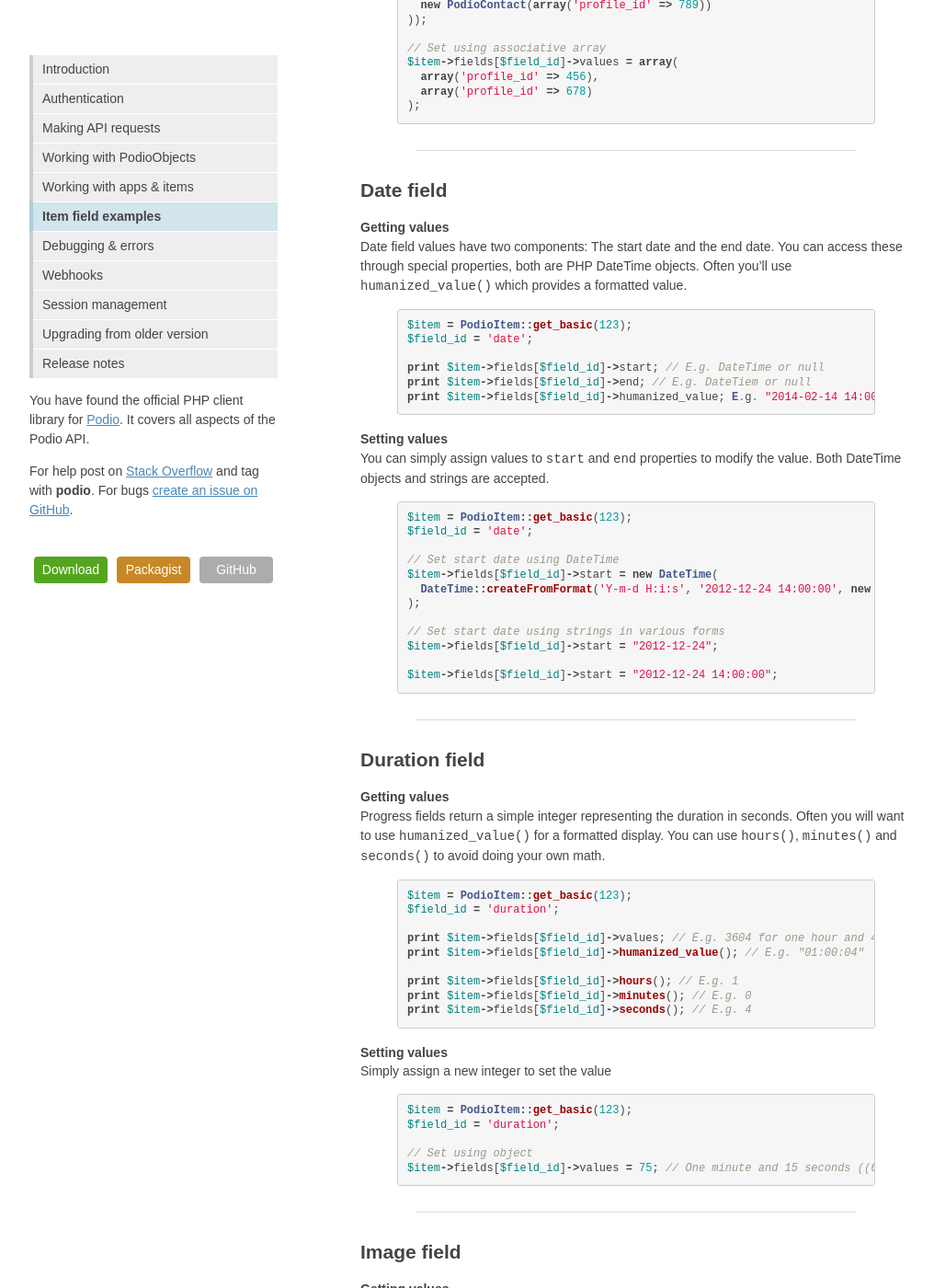
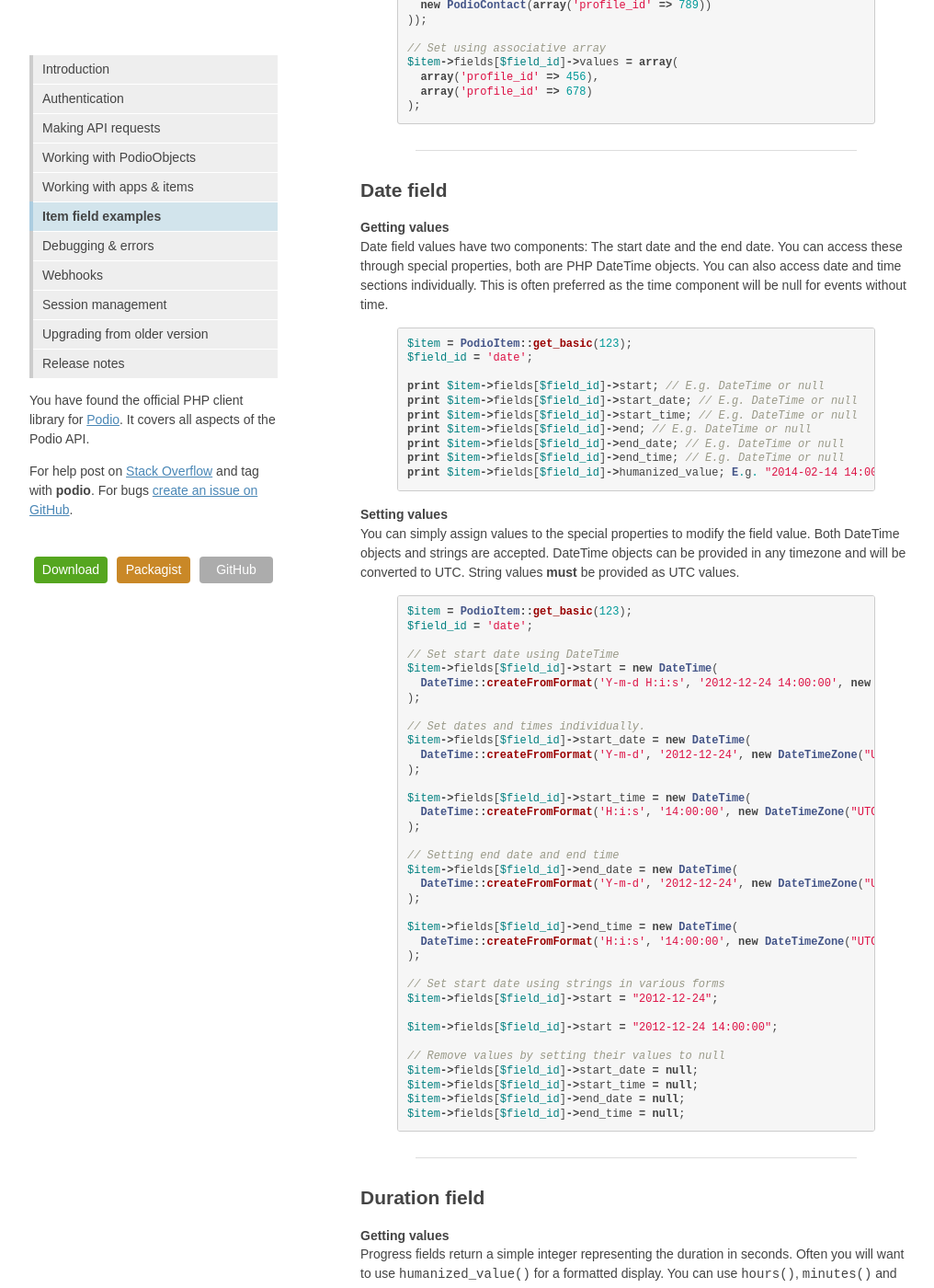
Before and after one commit to podio-community/podio-php, a Jekyll site: the page built from fields/index.md, in a window 1280 px wide and 1400 px high, scrolled down 2914 px. Shown: the whole window at 92% size, without its empty margins (128-1144 px from the left). Built offline with Jekyll 4.4.1, drawn with Linux system fonts in a browser that asks for light colours.

Commit message:
More date field examples

```diff
--- a/fields/index.md
+++ b/fields/index.md
@@ -176,18 +176,22 @@ $item->fields[$field_id]->values = array(
 
 ## Date field
 #### Getting values
-Date field values have two components: The start date and the end date. You can access these through special properties, both are PHP DateTime objects. Often you'll use `humanized_value()` which provides a formatted value.
+Date field values have two components: The start date and the end date. You can access these through special properties, both are PHP DateTime objects. You can also access date and time sections individually. This is often preferred as the time component will be null for events without time.
 {% highlight php startinline %}
 $item = PodioItem::get_basic(123);
 $field_id = 'date';
 
 print $item->fields[$field_id]->start; // E.g. DateTime or null
-print $item->fields[$field_id]->end; // E.g. DateTiem or null
+print $item->fields[$field_id]->start_date; // E.g. DateTime or null
+print $item->fields[$field_id]->start_time; // E.g. DateTime or null
+print $item->fields[$field_id]->end; // E.g. DateTime or null
+print $item->fields[$field_id]->end_date; // E.g. DateTime or null
+print $item->fields[$field_id]->end_time; // E.g. DateTime or null
 print $item->fields[$field_id]->humanized_value; E.g. "2014-02-14 14:00-15:00"
 {% endhighlight %}
 
 #### Setting values
-You can simply assign values to `start` and `end` properties to modify the value. Both DateTime objects and strings are accepted.
+You can simply assign values to the special properties to modify the field value. Both DateTime objects and strings are accepted. DateTime objects can be provided in any timezone and will be converted to UTC. String values **must** be provided as UTC values.
 {% highlight php startinline %}
 $item = PodioItem::get_basic(123);
 $field_id = 'date';
@@ -197,10 +201,35 @@ $item->fields[$field_id]->start = new DateTime(
   DateTime::createFromFormat('Y-m-d H:i:s', '2012-12-24 14:00:00', new DateTimeZone("UTC"))
 );
 
+// Set dates and times individually.
+$item->fields[$field_id]->start_date = new DateTime(
+  DateTime::createFromFormat('Y-m-d', '2012-12-24', new DateTimeZone("UTC"))
+);
+
+$item->fields[$field_id]->start_time = new DateTime(
+  DateTime::createFromFormat('H:i:s', '14:00:00', new DateTimeZone("UTC"))
+);
+
+// Setting end date and end time
+$item->fields[$field_id]->end_date = new DateTime(
+  DateTime::createFromFormat('Y-m-d', '2012-12-24', new DateTimeZone("UTC"))
+);
+
+$item->fields[$field_id]->end_time = new DateTime(
+  DateTime::createFromFormat('H:i:s', '14:00:00', new DateTimeZone("UTC"))
+);
+
 // Set start date using strings in various forms
 $item->fields[$field_id]->start = "2012-12-24";
 
 $item->fields[$field_id]->start = "2012-12-24 14:00:00";
+
+// Remove values by setting their values to null
+$item->fields[$field_id]->start_date = null;
+$item->fields[$field_id]->start_time = null;
+$item->fields[$field_id]->end_date = null;
+$item->fields[$field_id]->end_time = null;
+
 {% endhighlight %}
 
 
```
